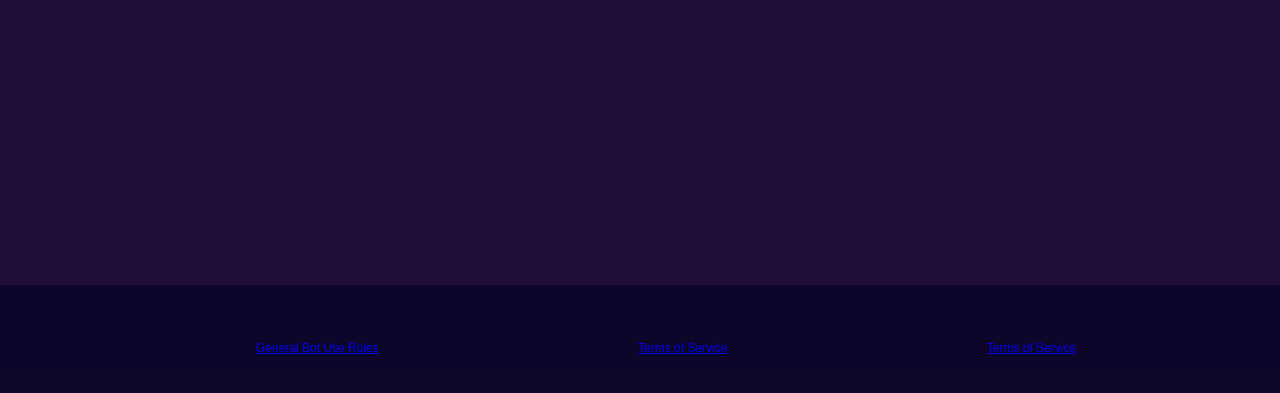
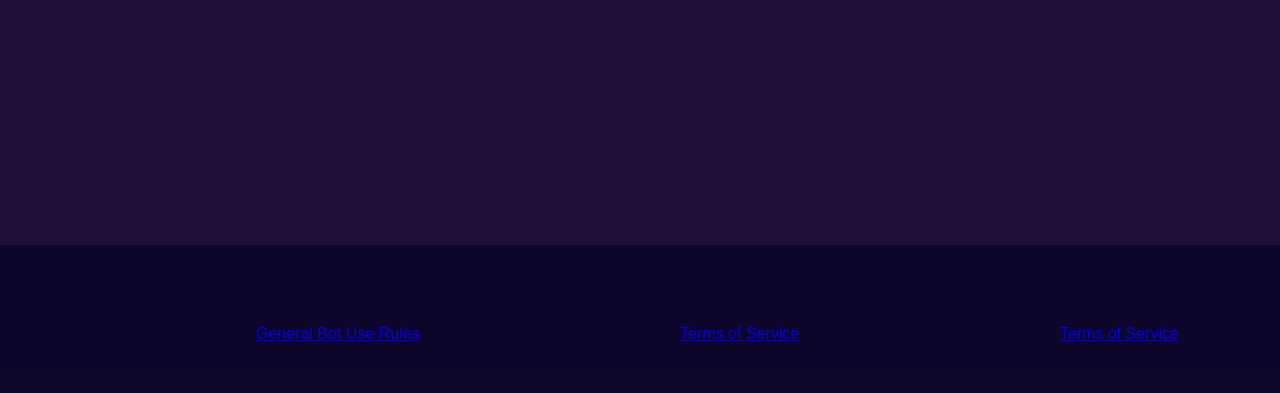
Before and after one commit to Knot-Bot/knot.bot, a plain HTML site: page index.html in a window 1280 px wide. Shown: the part 395-788 px from the top of the page. Drawn offline with Linux system fonts and the light colour scheme.

Commit message:
reverted some changes

```diff
--- a/css/styles.css
+++ b/css/styles.css
@@ -49,14 +49,14 @@ body {
 
 #footer {
     background-color: rgba(2, 3, 32, 0.575);
-    height: 15vh;
-    font-size: 1.5vh;
+    height: 10em;
+    font-size: 1em;
     margin-top: auto;
     /* text-align: center; */
 }
 
 .footer-text {
     position: relative;
-    top: 7vh;
+    top: 5em;
     margin-left: 20%;
 }
```
